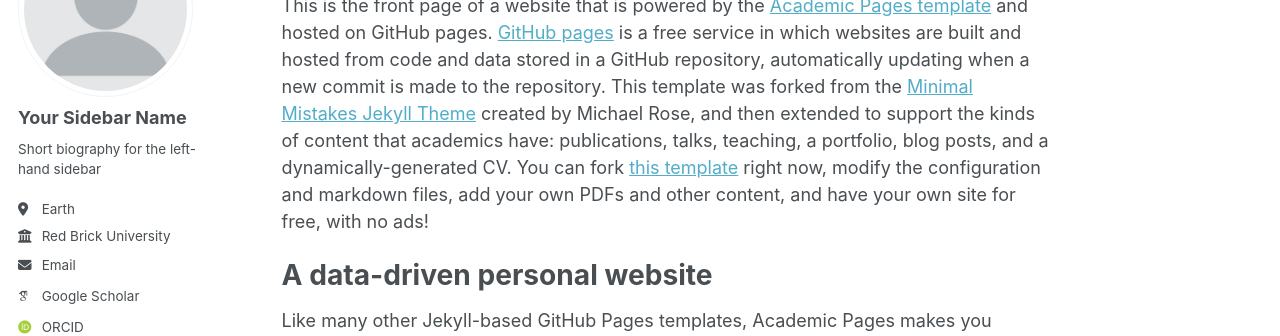
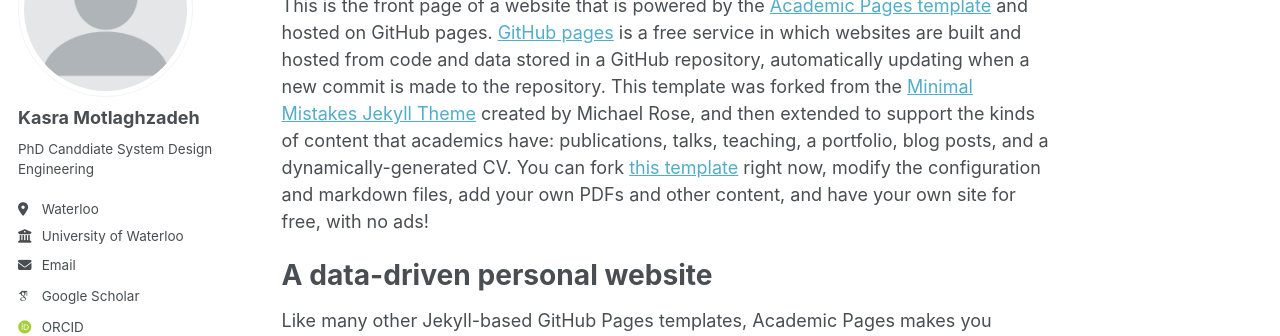
Before and after one commit to kmzadeh/kmzadeh.github.io, a Jekyll site: the page built from _pages/about.md, in a window 1280 px wide. Shown: the part 177-513 px from the top of the page. Built offline with Jekyll 4.4.1, drawn with Linux system fonts in a browser that asks for light colours; some web fonts are replaced.

Commit message:
Update _config.yml

```diff
--- a/_config.yml
+++ b/_config.yml
@@ -23,17 +23,17 @@ repository               : "academicpages/academicpages.github.io"
 author:
   # Biographic information
   avatar           : "profile.png"
-  name             : "Your Sidebar Name"
-  pronouns         : # example: "she/her"
-  bio              : "Short biography for the left-hand sidebar"
-  location         : "Earth"
-  employer         : "Red Brick University"
-  uri              : # URL
-  email            : "none@example.org"
+  name             : "Kasra Motlaghzadeh"
+  pronouns         : # example: "he/him"
+  bio              : "PhD Canddiate System Design Engineering"
+  location         : "Waterloo"
+  employer         : "University of Waterloo"
+  uri              : # https://www.linkedin.com/in/kasramtlgh/
+  email            : "kmotlagh@uwaterloo.ca"
 
   # Academic websites
   arxiv            : # URL - Update with the correct link to your profile
-  googlescholar    : "https://scholar.google.com/citations?user=PS_CX0AAAAAJ"
+  googlescholar    : "https://scholar.google.com/citations?user=c_TcH-8AAAAJ&hl=en"
   impactstory      : # URL
   orcid            : "http://orcid.org/yourorcidurl"
   semantic         : # URL
```
